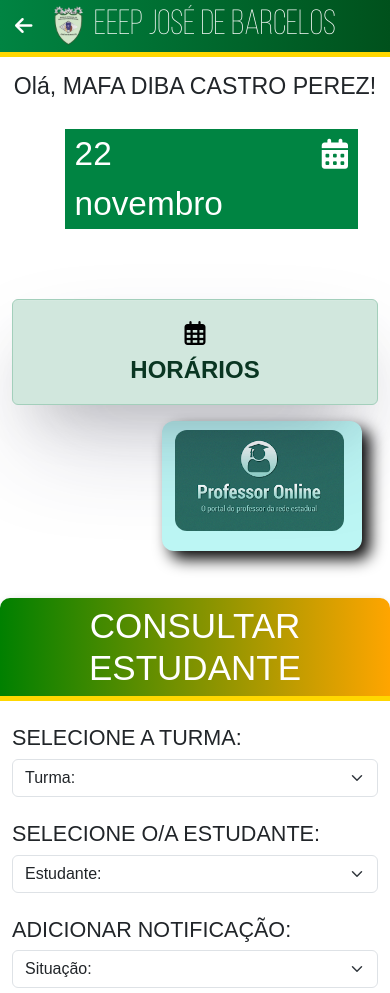
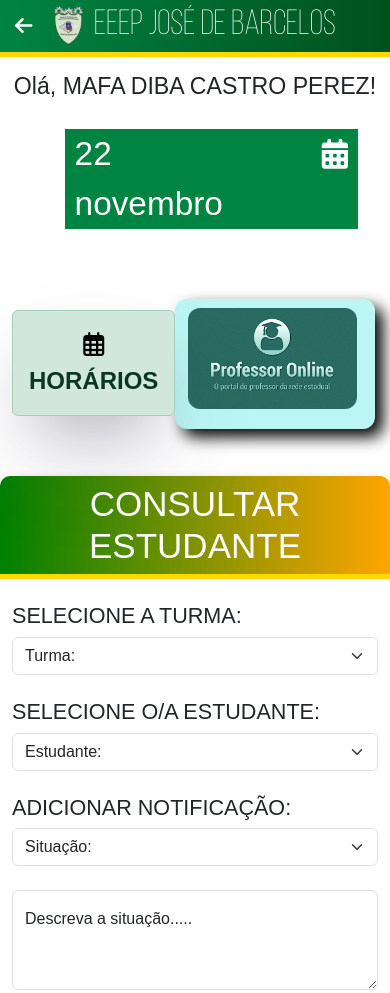
Before and after one commit to juliaamarall/profjb, a plain HTML site: page index.html in a window 390 px wide. Shown: the top 993 px of the page. Drawn offline with nearby package versions, Linux system fonts and the light colour scheme.

Commit message:
fiz uma ateração que a jus não sabia fazer, sou melhor que você lero lero

```diff
--- a/index.html
+++ b/index.html
@@ -1,12 +1,16 @@
 <!DOCTYPE html>
 <html lang="en">
+
 <head>
     <meta charset="UTF-8">
     <meta name="viewport" content="width=device-width, initial-scale=1.0">
     <title>profjb</title>
     <!-- bootstrap cdn -->
-    <link href="https://cdn.jsdelivr.net/npm/bootstrap@5.3.2/dist/css/bootstrap.min.css" rel="stylesheet" integrity="sha384-T3c6CoIi6uLrA9TneNEoa7RxnatzjcDSCmG1MXxSR1GAsXEV/Dwwykc2MPK8M2HN" crossorigin="anonymous">
-<script src="https://cdn.jsdelivr.net/npm/bootstrap@5.3.2/dist/js/bootstrap.bundle.min.js" integrity="sha384-C6RzsynM9kWDrMNeT87bh95OGNyZPhcTNXj1NW7RuBCsyN/o0jlpcV8Qyq46cDfL" crossorigin="anonymous"></script>
+    <link href="https://cdn.jsdelivr.net/npm/bootstrap@5.3.2/dist/css/bootstrap.min.css" rel="stylesheet"
+        integrity="sha384-T3c6CoIi6uLrA9TneNEoa7RxnatzjcDSCmG1MXxSR1GAsXEV/Dwwykc2MPK8M2HN" crossorigin="anonymous">
+    <script src="https://cdn.jsdelivr.net/npm/bootstrap@5.3.2/dist/js/bootstrap.bundle.min.js"
+        integrity="sha384-C6RzsynM9kWDrMNeT87bh95OGNyZPhcTNXj1NW7RuBCsyN/o0jlpcV8Qyq46cDfL"
+        crossorigin="anonymous"></script>
     <!-- LINK PARA O FONT AWESOME (ICONES) -->
     <link rel="stylesheet" href="https://cdnjs.cloudflare.com/ajax/libs/font-awesome/6.0.0/css/all.min.css">
     <!-- js -->
@@ -15,6 +19,7 @@
     <link rel="stylesheet" href="style.css">
 
 </head>
+
 <body>
     <!-- HEADER PADRÃO PAGINAS DE ACESSO -->
     <header>
@@ -57,15 +62,15 @@
         <!-- segundo container -->
 
         <div class="container">
-    <div class="row" id="bloco2">
-        <div class="col-sm-6 col-md-7" id="alert">
+            <div class="d-flex justify-content-between align-items-center row1" id="bloco2">
+                <div class="col-md-7" id="alert">
                     <div class="alert alert-success" role="alert">
                         <section><i class="fa-regular fa-calendar-days" style="color: #000000;"></i></section>
                         <section>HORÁRIOS</section>
                     </div>
                 </div>
 
-        <div class="col-sm-6 col-md-5">
+                <div class="col-md-5">
                     <div id="buttons-container">
                         <!-- LINK REDIRECIONADO PARA O SISEDU -->
                         <a href="https://professor.seduc.ce.gov.br/" target="_blank">
@@ -123,7 +128,8 @@
                             </select>
 
                             <div class="form-floating mt-4">
-                            <textarea class="form-control" placeholder="Leave a comment here" id="floatingTextarea2" style="height: 100px"></textarea>
+                                <textarea class="form-control" placeholder="Leave a comment here" id="floatingTextarea2"
+                                    style="height: 100px"></textarea>
                                 <label for="floatingTextarea2">Descreva a situação.....</label>
                             </div>
                         </section>
@@ -142,10 +148,13 @@
                                 <div id="imagem" style="position: relative;">
                                     <!-- INPUT PARA ENVIAR A IMAGEM PARA O BANCO DE DADOS -->
                                     <input type="file" id="inputFile" accept="image/*" style="display: none;">
-                <img src="imgs/perfil.jpg" id="imagemp" alt="Perfil" style="border-radius: 50%; width: 210px; height: 210px;">
+                                    <img src="imgs/perfil.jpg" id="imagemp" alt="Perfil"
+                                        style="border-radius: 50%; width: 210px; height: 210px;">
 
                                     <!-- MENSAGEM HOVER DA IMAGEM -->
-                <div class="overlay-message">Clique aqui para alterar! <i class="fa-solid fa-hand-pointer fa-beat" style="color: #ffffff; margin-left: 5px;"></i></div>
+                                    <div class="overlay-message">Clique aqui para alterar! <i
+                                            class="fa-solid fa-hand-pointer fa-beat"
+                                            style="color: #ffffff; margin-left: 5px;"></i></div>
                                 </div>
 
                                 <!-- INFORMAÇÕES DO ESTUDANTE -->
@@ -211,4 +220,5 @@
 
     <!-- fim do conteudo da página -->
 </body>
+
 </html>
--- a/style.css
+++ b/style.css
@@ -292,3 +292,12 @@ h2 {
     }
 
 }
+
+
+/* teste */
+@media screen and (max-width: 500px) {
+    .row1{
+        display: flex;
+        justify-content: space-between;
+    }
+}
```
Lines whose indentation alone changed are shown as unchanged.
